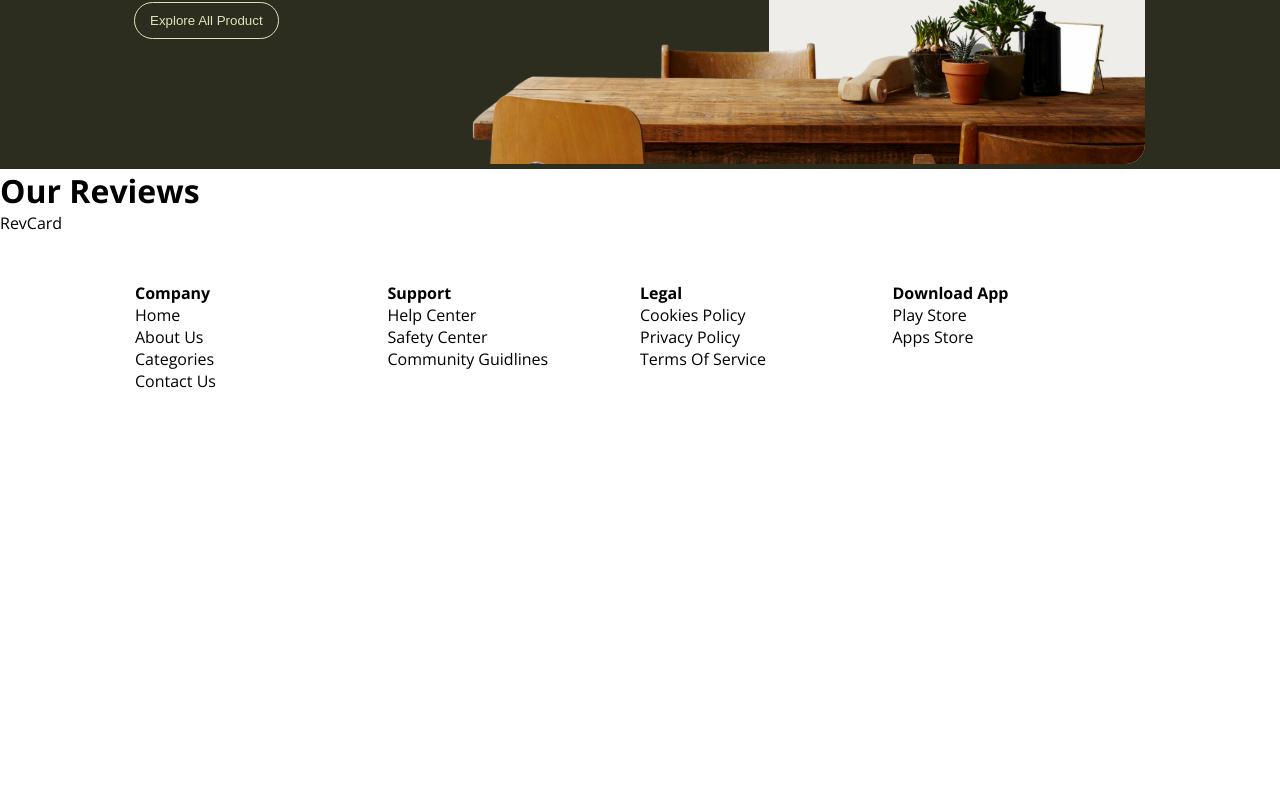
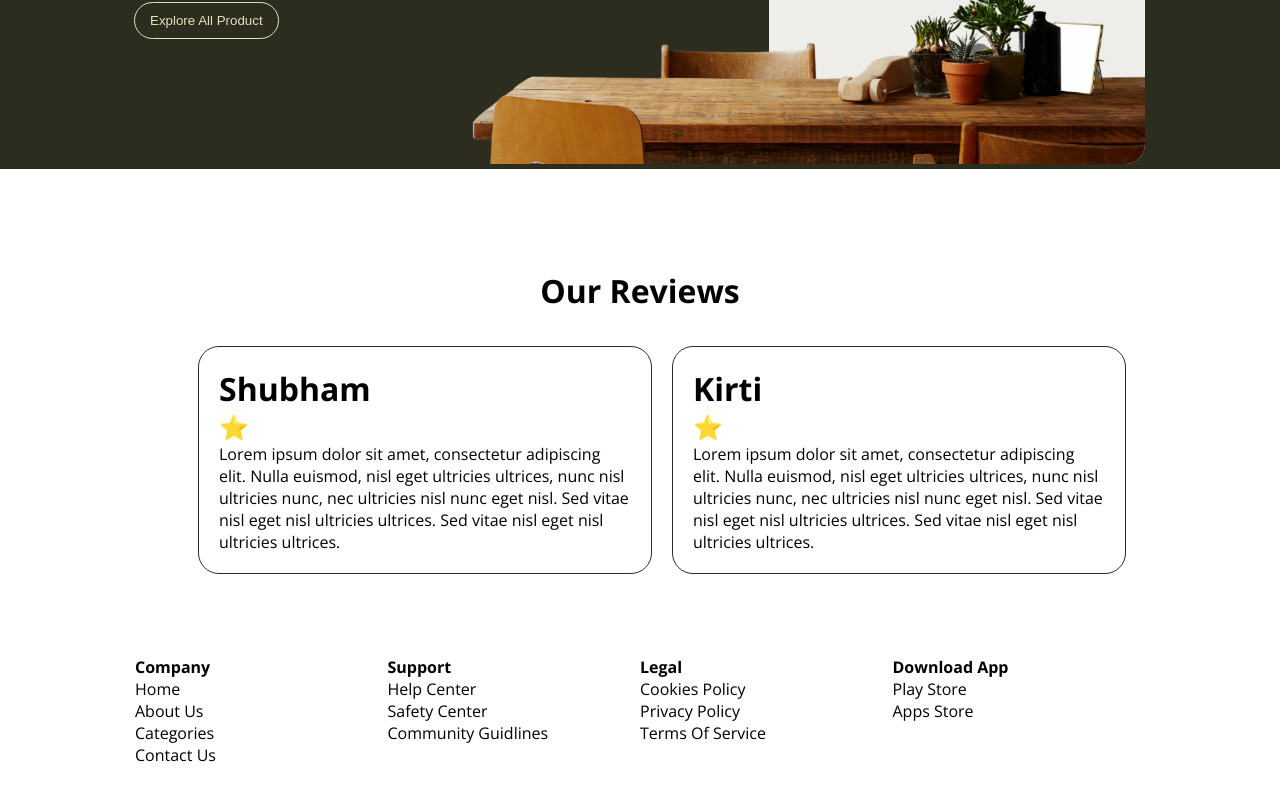
Before and after one commit to Jay9874/jf_interio, a React (Create React App) app in the folder frontend/: page / in a window 1280 px wide. Shown: the part 2165-2965 px from the top of the page. Before the commit the page ends 2605 px from the top, so only its background shows below. Built offline with nearby package versions, Linux system fonts and the light colour scheme; no server answers.

Commit message:
complete review

```diff
--- a/frontend/src/components/RevCard/RevCard.jsx
+++ b/frontend/src/components/RevCard/RevCard.jsx
@@ -1,8 +1,14 @@
 import React from 'react'
 import './revcard.css'
 
-export default function RevCard() {
+export default function RevCard ({ id, name, review, rating }) {
   return (
-    <div>RevCard</div>
+    <div className={`review-card`}>
+      <div className='review'>
+        <h1>{name}</h1>
+        <h2>⭐️</h2>
+        <p>{review}</p>
+      </div>
+    </div>
   )
 }
--- a/frontend/src/components/RevCard/revcard.css
+++ b/frontend/src/components/RevCard/revcard.css
@@ -0,0 +1,10 @@
+.review-card{
+    flex: 0 0 412px;
+    outline: 1px solid #2D2D1F;
+    padding: 20px;
+    border-radius: 20px;
+    /* white-space: nowrap; */
+    overflow: hidden;
+    text-overflow: ellipsis;
+    /* height: 300px; */
+}
--- a/frontend/src/components/Review/Review.jsx
+++ b/frontend/src/components/Review/Review.jsx
@@ -3,6 +3,38 @@ import './review.css'
 import RevCard from '../RevCard/RevCard'
 
 export default function Review () {
+  const [reviews, setReviews] = React.useState([
+    {
+      id: 1,
+      name: 'Shubham',
+      review:
+        'Lorem ipsum dolor sit amet, consectetur adipiscing elit. Nulla euismod, nisl eget ultricies ultrices, nunc nisl ultricies nunc, nec ultricies nisl nunc eget nisl. Sed vitae nisl eget nisl ultricies ultrices. Sed vitae nisl eget nisl ultricies ultrices.',
+      rating: 5
+    },
+    {
+      id: 3,
+      name: 'Kirti',
+      review:
+        'Lorem ipsum dolor sit amet, consectetur adipiscing elit. Nulla euismod, nisl eget ultricies ultrices, nunc nisl ultricies nunc, nec ultricies nisl nunc eget nisl. Sed vitae nisl eget nisl ultricies ultrices. Sed vitae nisl eget nisl ultricies ultrices.',
+      rating: 3
+    },
+    {
+      id: 4,
+      name: 'Jay',
+      review:
+        'Lorem ipsum dolor sit amet, consectetur adipiscing elit. Nulla euismod, nisl eget ultricies ultrices, nunc nisl ultricies nunc, nec ultricies nisl nunc eget nisl. Sed vitae nisl eget nisl ultricies ultrices. Sed vitae nisl eget nisl ultricies ultrices.',
+      rating: 4
+    }
+  ])
+
+  React.useEffect(() => {
+    fetch('http://localhost:5000/reviews')
+      .then(res => res.json())
+      .then(data => {
+        setReviews(data)
+      })
+  }, [])
+
   return (
     <div className='review-section'>
       <div className='review-container'>
@@ -10,7 +42,23 @@ export default function Review () {
           <h1>Our Reviews</h1>
         </div>
         <div className='review-card-container'>
-            <RevCard />
+          <div className='review-edge-overlay review-left-edge' />
+          <div className='review-edge-overlay review-right-edge' />
+          {reviews.length !== 0 ? (
+            reviews.map(review => {
+              return (
+                <RevCard
+                  key={review.id}
+                  id={review.id}
+                  name={review.name}
+                  review={review.review}
+                  rating={review.rating}
+                />
+              )
+            })
+          ) : (
+            <h1>No reviews yet</h1>
+          )}
         </div>
       </div>
     </div>
--- a/frontend/src/components/Review/review.css
+++ b/frontend/src/components/Review/review.css
@@ -0,0 +1,34 @@
+.review-section{
+    width: 100%;
+}
+.review-container{
+    padding: 100px 135px 0;
+}
+.review-header-container{
+    text-align: center;
+}
+.review-card-container{
+    position: relative;
+    display: flex;
+    flex-wrap: nowrap;
+    overflow-x: auto;
+    gap: 22px;
+    padding: 35px 20px;
+}
+.review-card-container::-webkit-scrollbar {
+    display: none;  /* Safari and Chrome */
+}
+/* .review-edge-overlay{
+    position: absolute;
+    height: 100%;
+    width: 15px;
+    z-index: 2;
+    background-color: #0000002c;
+    opacity: .5;
+}
+.review-left-edge{
+    left: 0;
+}
+.review-right-edge{
+    right: 0;
+} */
```
